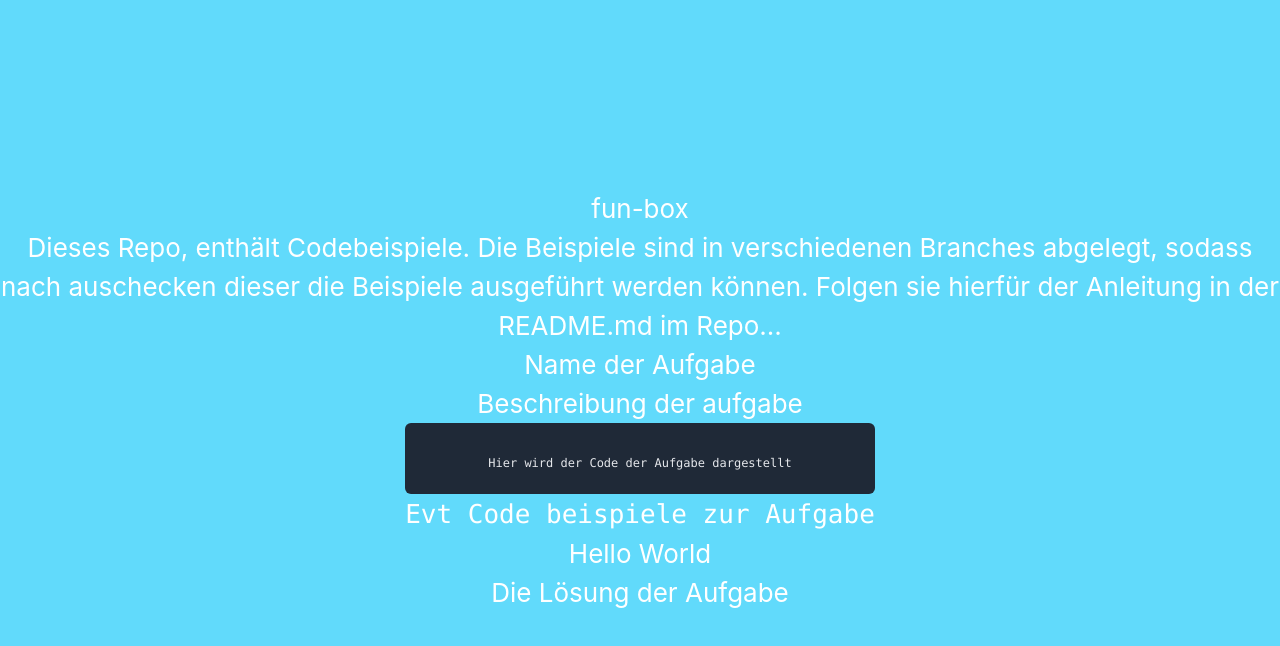
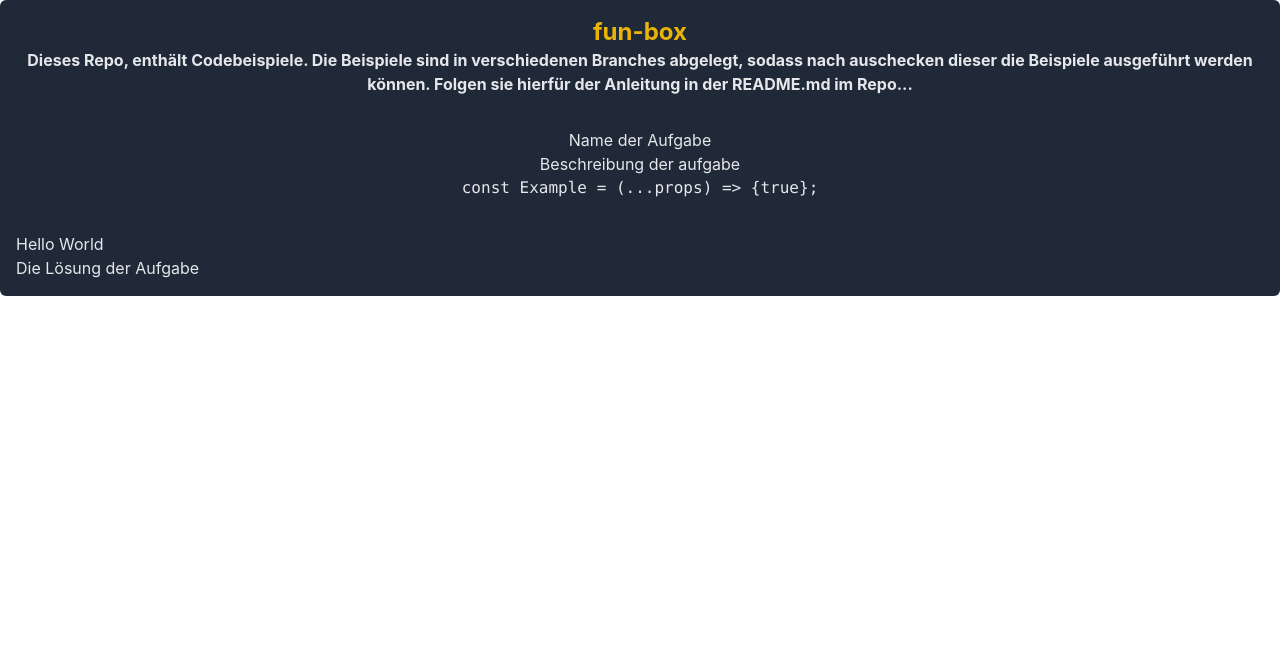
Before and after one commit to CodingBapthi/fun-box, a React (Create React App) app: page / in a window 1280 px wide. Shown: the top 646 px of the page. Built offline with nearby package versions, Linux system fonts and the light colour scheme.

Commit message:
Install prismjs for code highlightning andupdate example,js

```diff
--- a/package.json
+++ b/package.json
@@ -6,6 +6,7 @@
     "@testing-library/jest-dom": "^5.16.5",
     "@testing-library/react": "^13.4.0",
     "@testing-library/user-event": "^13.5.0",
+    "prismjs": "^1.29.0",
     "react": "^18.2.0",
     "react-dom": "^18.2.0",
     "react-scripts": "5.0.1",
--- a/src/App.js
+++ b/src/App.js
@@ -3,12 +3,12 @@ import Example from "./components/Example";
 
 function App() {
   return (
-    <div className="App">
-      <header className="App-header">
-        <h1>fun-box</h1>
-          <p>Dieses Repo, enthält Codebeispiele. Die Beispiele sind in verschiedenen Branches abgelegt, sodass nach auschecken dieser die Beispiele ausgeführt werden können. Folgen  sie hierfür der Anleitung in der README.md im Repo...</p>
-          <Example />
+    <div className="bg-gray-800  text-gray-200 p-4 rounded-md">
+      <header className="text-center text-2xl font-bold">
+        <h1 className="text-yellow-500">fun-box</h1>
+          <p className="text-base">Dieses Repo, enthält Codebeispiele. Die Beispiele sind in verschiedenen Branches abgelegt, sodass nach auschecken dieser die Beispiele ausgeführt werden können. Folgen  sie hierfür der Anleitung in der README.md im Repo...</p>
       </header>
+      <Example />
     </div>
   );
 }
--- a/src/components/Example.js
+++ b/src/components/Example.js
@@ -1,20 +1,27 @@
+import Prism from 'prismjs';
 import Solution from './Solution';
+import {useEffect} from "react";
 
 // Die Aufgaben sind so zu lösen, das über die nutzung der Komponenten die Aufgabe ausgegeben werden kann
 // und die Lösung dargestellt wird. In der Example wird die Aufgabe erstellt und alle Informationen hierzu mit eingebunden.
 // Die Lösung wird in diser als Komponente mit eingebunden.
+const code = `const Example = (...props) => {true};`;
 const Example = () => {
+	useEffect(() => {
+		Prism.highlightAll();
+	}, []);
 	return (
 		<>
-			<div>
+			<div className="py-8 text-center">
 				<h2>Name der Aufgabe</h2>
 				<p>Beschreibung der aufgabe</p>
-				<pre className="bg-gray-800 text-gray-200 p-4 rounded-md">
-					<code className="text-xs">
-						Hier wird der Code der Aufgabe dargestellt
-					</code>
-				</pre>
-				<code>Evt Code beispiele zur Aufgabe</code>
+				<div className="mx-auto my-auto flex justify-center items-center">
+					<pre>
+						<code className="language-js">
+							{code}
+						</code>
+					</pre>
+				</div>
 			</div>
 			<Solution name="World"/>
 		</>
--- a/src/styles/index.css
+++ b/src/styles/index.css
@@ -5,3 +5,6 @@
 @tailwind base;
 @tailwind components;
 @tailwind utilities;
+
+/* import prism css*/
+@import "prismjs/themes/prism.css";
```
Also changed, not shown: 1 other file (tests, documents, lock files or other folders).
